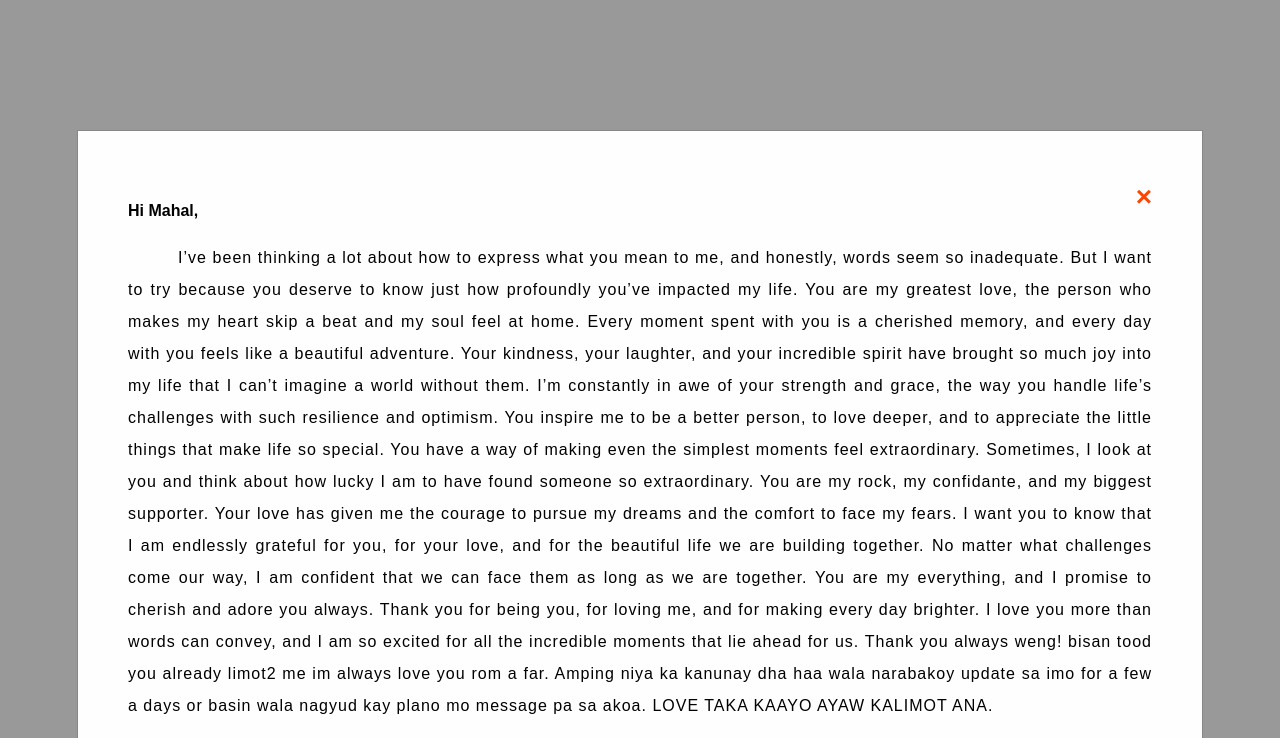
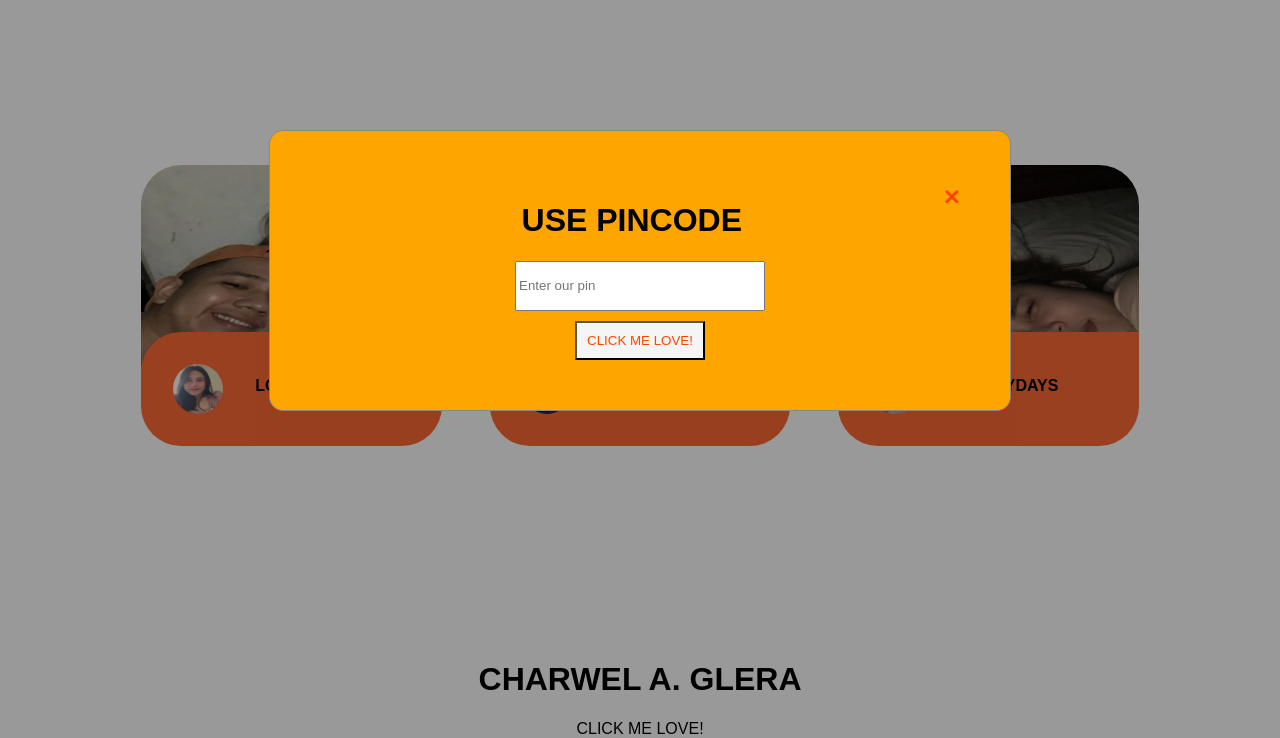
Before and after one commit to maiko-029/fresh-aug28, a plain HTML site: page index.html in a window 1280 px wide. Both pictures are taken after a click on the element "CLICK ME LOVE!". Shown: the part 1223-1961 px from the top of the page. Drawn offline with Linux system fonts and the light colour scheme.

Commit message:
add pin
add pin for privacy

```diff
--- a/index.html
+++ b/index.html
@@ -207,22 +207,47 @@
 
        </div>
 
+       <div class="modal" id="loginModal">
+
+        <div class="modal-login">
+
+          <span class="close">&times;</span>
+
+
+            <h1>USE PINCODE</h1>
+            <input style="width: 250; height: 50;" type="number" name="picode" maxlength="6" placeholder="Enter our pin" id="pin">
+            <br>
+            <button class="loginBtn" id="loginBtn" onclick="validate()">CLICK ME LOVE!</button>
+
+      </div>
+       </div>
+
 
 
               <script>
                   // Get the modal
                   var modal = document.getElementById("myModal");
 
+                  //modal for login
+                  var login = document.getElementById("loginModal");
+
                   // Get the button that opens the modal
                   var btn= document.getElementById("myBtn");
+
+                  //get btn after inpute pin
+                  var loginbtn= document.getElementById("loginBtn");
 
                   // Get the <span> element that closes the modal
                   var span = document.getElementsByClassName("close")[0];
 
-                  // When the user clicks on the button, open the modal
+                  // When the user clicks on the button, open the modal for login
                   btn.onclick = function() {
-                    modal.style.display = "block";
+                    login.style.display = "block";
                   }
+
+
+
+
 
                   // When the user clicks on <span> (x), close the modal
                   span.onclick = function() {
@@ -236,6 +261,40 @@
                     }
                   }
 
+                  //for login modal
+                  span.onclick = function() {
+                    modal.style.display = "none";
+                  }
+
+                  // When the user clicks anywhere outside of the modal, close it
+                  window.onclick = function(event) {
+                    if (event.target == login) {
+                      login.style.display = "none";
+                    }
+                  }
+
+                     function validate(){
+
+                        var pin = document.getElementById("pin").value;
+
+                        if ( pin == "141997"){
+
+                          alert ("PIN IS CORRECT");
+                          modal.style.display = "block";
+                          login.style.display = "none"; // Redirecting to other page.
+                          return false;
+                        }
+                        else{
+
+                        alert("WROOOOOONG");
+                        // Disabling fields after 3 attempts.
+
+                        }
+                      }
+
+
+
+
               </script>
 
 
--- a/style.css
+++ b/style.css
@@ -367,3 +367,29 @@ body {
   text-align: center;
   cursor: pointer;
 }
+
+
+
+.modal-login{
+
+  background-color: orange;
+  margin: 15% auto;
+  padding: 50px;
+  border: 1px solid #888;
+  width: 50%;
+  text-align: center;
+  border-radius: 14px;
+
+}
+
+.loginBtn{
+
+  justify-content: center;
+  padding: 10px;
+  margin-top: 10;
+  background-color: whitesmoke;
+  font-style: inherit;
+  font-size: bold;
+  color: orangered;
+
+}
```
